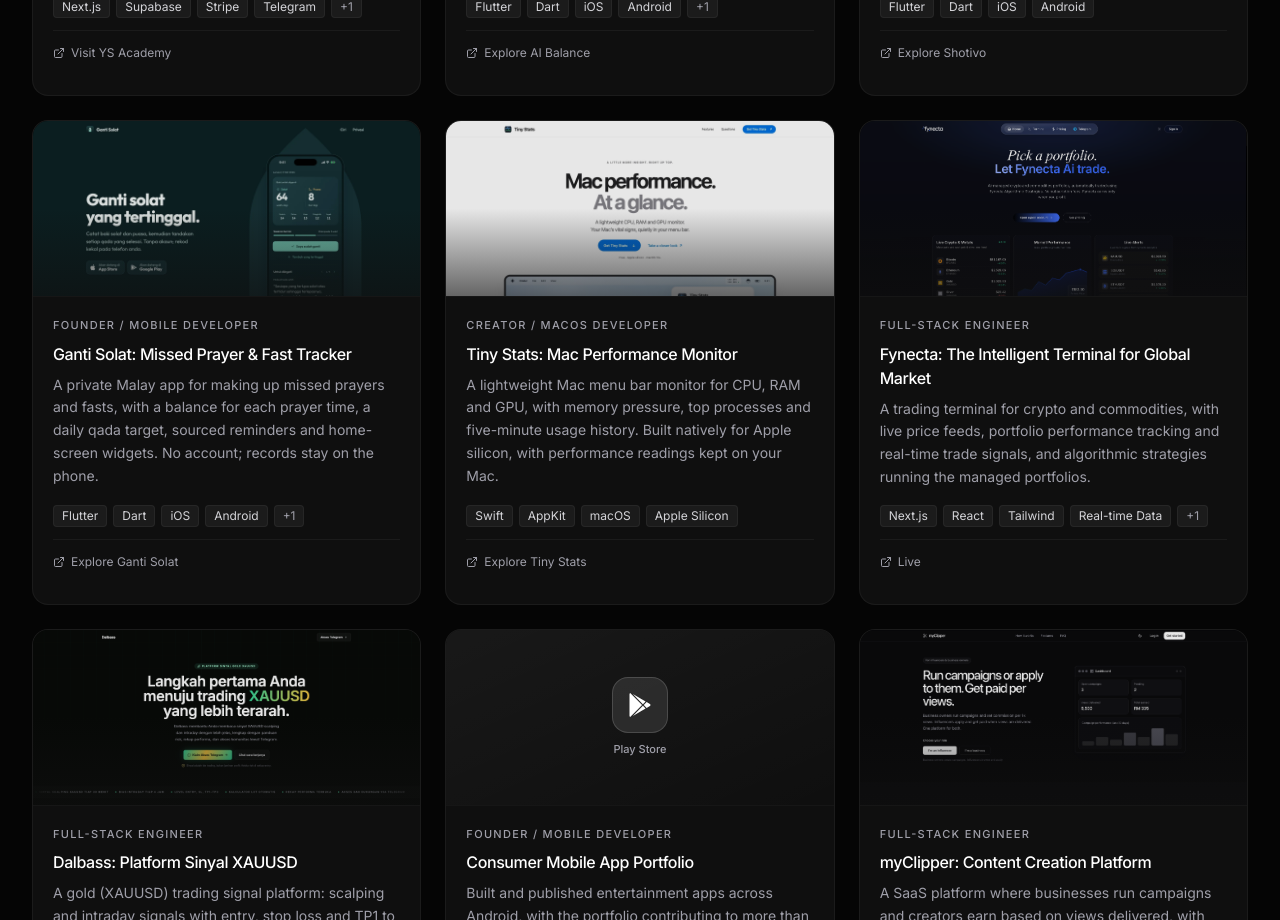
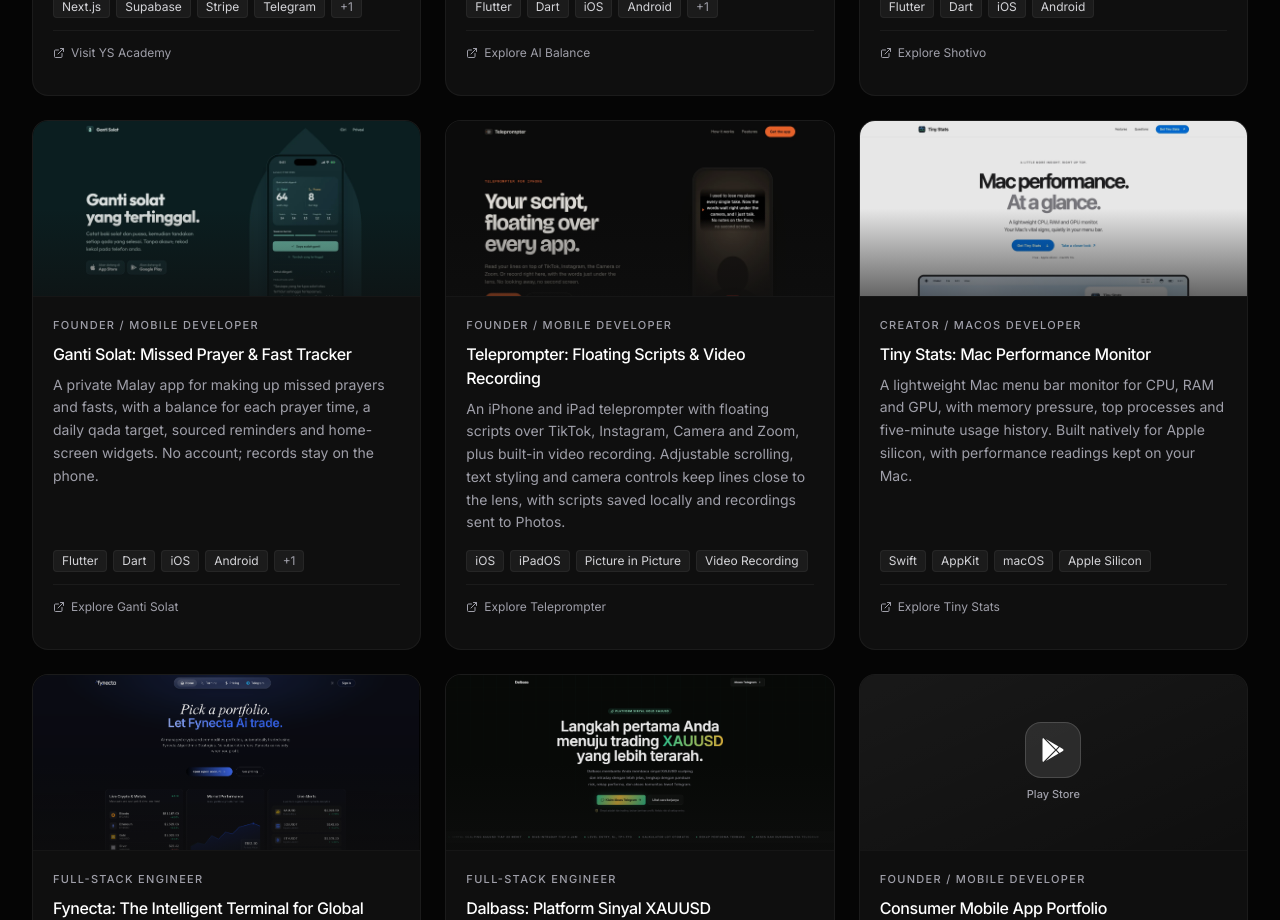
Before and after one commit to yusufsuhair/yusufsuhair-web, a Next.js app: page / in a window 1280 px wide. Shown: the part 4740-5660 px from the top of the page. Built offline with nearby package versions, Linux system fonts and the light colour scheme.

Commit message:
Add Teleprompter to mobile portfolio

```diff
--- a/components/ProjectsWidget.tsx
+++ b/components/ProjectsWidget.tsx
@@ -94,6 +94,17 @@
     category: "mobile",
     image: "/projects/09-ganti-solat.webp",
     cta: "Explore Ganti Solat",
+  },
+  {
+    title: "Teleprompter: Floating Scripts & Video Recording",
+    role: "Founder / Mobile Developer",
+    url: "https://teleprompter-float.pages.dev/",
+    description:
+      "An iPhone and iPad teleprompter with floating scripts over TikTok, Instagram, Camera and Zoom, plus built-in video recording. Adjustable scrolling, text styling and camera controls keep lines close to the lens, with scripts saved locally and recordings sent to Photos.",
+    tech: ["iOS", "iPadOS", "Picture in Picture", "Video Recording"],
+    category: "mobile",
+    image: "/projects/12-teleprompter.webp",
+    cta: "Explore Teleprompter",
   },
   {
     title: "Tiny Stats: Mac Performance Monitor",
--- a/scripts/capture-portfolio-screenshots.mjs
+++ b/scripts/capture-portfolio-screenshots.mjs
@@ -16,6 +16,7 @@
   { filename: "08-shotivo.webp", url: "https://shotivo.pages.dev/" },
   { filename: "09-ganti-solat.webp", url: "https://gantisolat.pages.dev/" },
   { filename: "11-tiny-stats.webp", url: "https://tiny-stats.pages.dev/" },
+  { filename: "12-teleprompter.webp", url: "https://teleprompter-float.pages.dev/" },
   { filename: "03-ronaldo-fake-chat.webp", url: "https://play.google.com/store/apps/details?id=com.yusufsuhair.ronaldofakevideocall&hl=en" },
   { filename: "05-myclipper.webp", url: "https://myclipper.vercel.app" },
   { filename: "06-ejoe-nft.webp", url: "http://ejoe-nft.vercel.app/" },
```
Also changed, not shown: public/projects/12-teleprompter.webp (added).
